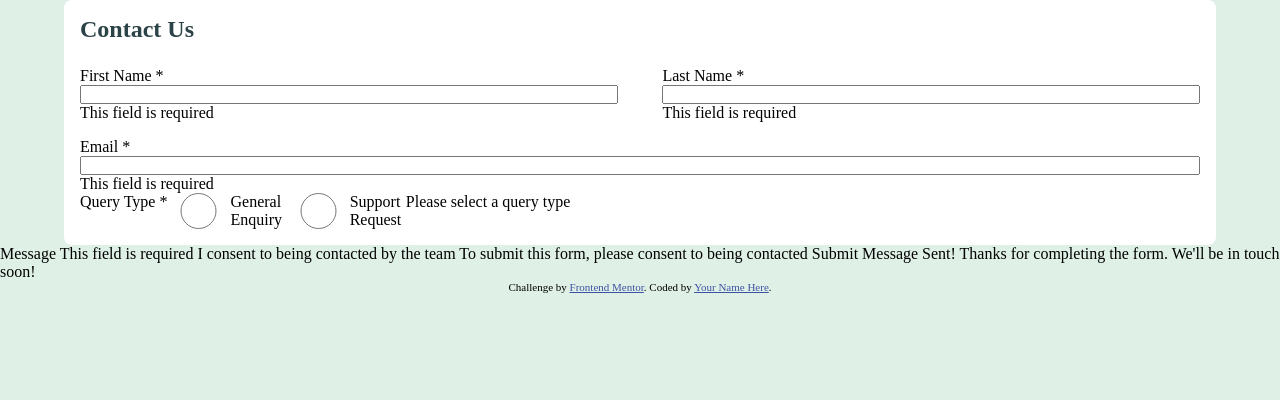
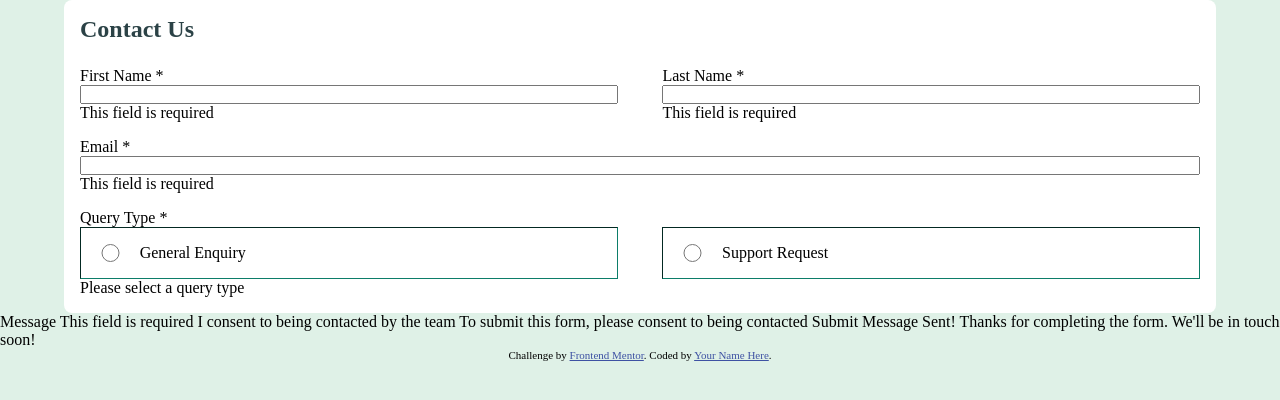
Before and after one commit to uzondu9/Frontend-Mentor-Contact-form, a plain HTML site: page index.html in a window 1280 px wide. Drawn offline with nearby package versions, Linux system fonts and the light colour scheme; files that its build step writes are made by us from their sources; a web font is replaced by a local one.

Commit message:
Created the basic layout and functionality -2

```diff
--- a/sass/mobile.scss
+++ b/sass/mobile.scss
@@ -37,8 +37,6 @@ label{
     display: block;
 }
 
-input{ @include width(100%); }
-
 .form-cont{
     background-color: $white;
     padding: 1em;
@@ -50,6 +48,8 @@ input{ @include width(100%); }
 .persona{
     display: flex;
     flex-wrap: wrap;
+
+    input{ @include width(100%); }
 
     .firstNameBox{
         flex-basis: 100%;
@@ -91,8 +91,34 @@ input{ @include width(100%); }
 .queryBox{
     display: flex;
     flex-wrap: wrap;
+    margin-top: 1em;
+
+    input{ @include width(2em); }
 
     #general-enquiry, #support-request{
         display: flex;
+        flex-basis: 100%;
+        border: 1px inset $green;
+        gap: 1em;
+        padding: 1em;
+        @media (min-width: 64em) {
+            flex-basis: 48%;
+        }
+    }
+
+    > label{
+        flex-basis: 100%;
+    }
+
+    @media screen and (max-width: 63em) {
+        > :nth-child(n) + :nth-child(n){
+            margin-top: 1em;
+        }
+    }
+
+    @media (min-width: 64em) {
+        > :nth-child(3n){
+            margin-left: 4%;
+        }
     }
 }
```
